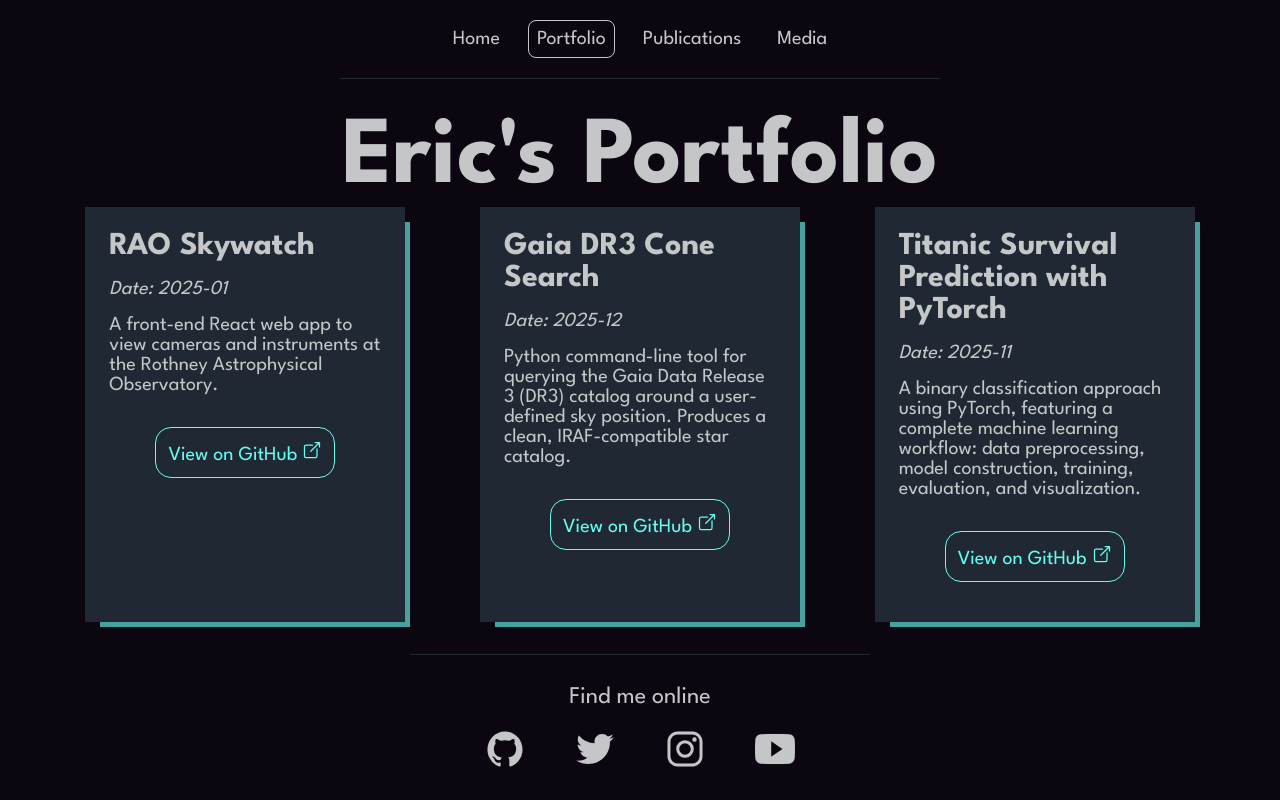
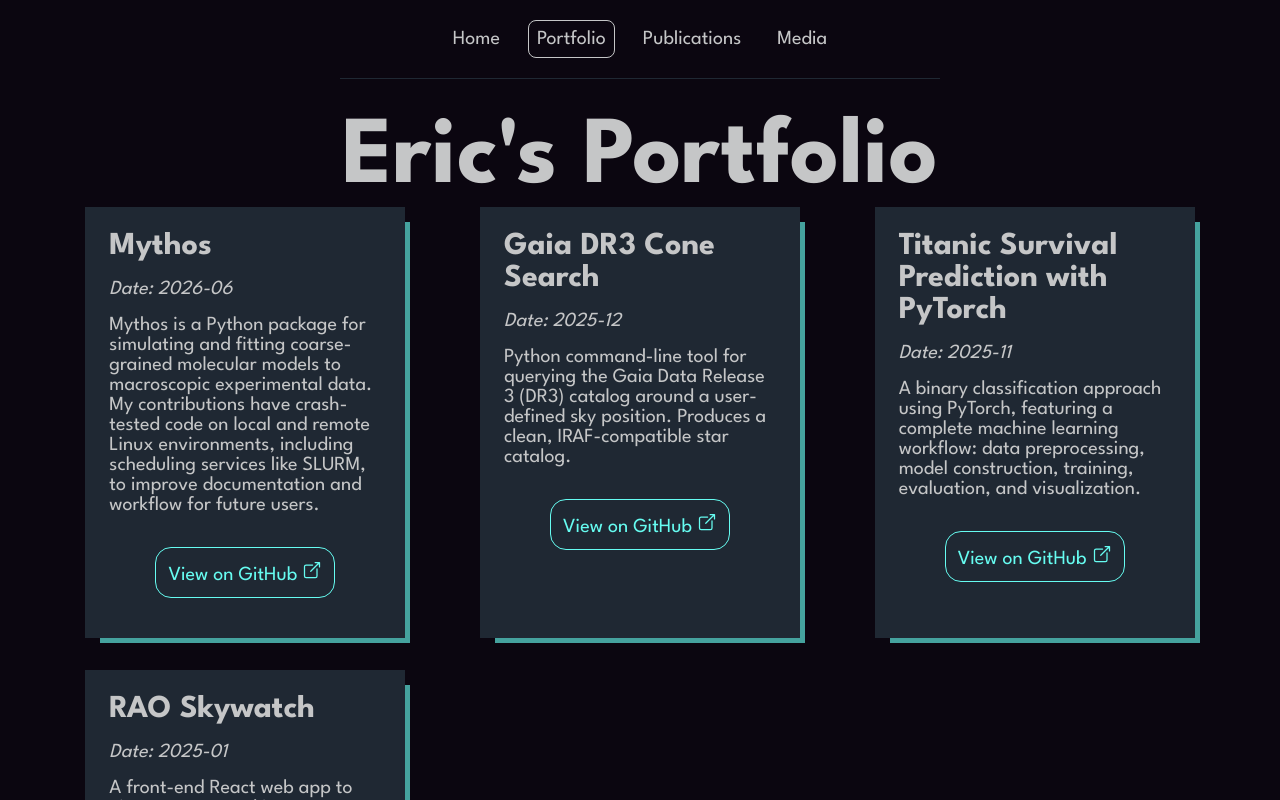
Before and after one commit to EKHess/portfolio, a React (Create React App) app: page /portfolio in a window 1280 px wide. Shown: the top 800 px of the page. Built offline with nearby package versions, Linux system fonts and the light colour scheme.

Commit message:
Updated portfolio with a new project, and re-ordered to be chronologically sorted, with the latest projects at the front.

```diff
--- a/src/data/portfolio/portfolio.js
+++ b/src/data/portfolio/portfolio.js
@@ -1,6 +1,33 @@
 export const portfolioLabel = "Eric's Portfolio";
 
 export const projects = [
+    {
+        id: 3,
+        title: "Mythos",
+        description: "Mythos is a Python package for simulating and fitting coarse-grained molecular models to macroscopic experimental data. My contributions have crash-tested code on local and remote Linux environments, including scheduling services like SLURM, to improve documentation and workflow for future users.",
+        year: "2026",
+        month: "06",
+        url: "https://github.com/mythos-bio/mythos",
+        hostedBy: "GitHub",
+    },
+    {
+        id: 2,
+        title: "Gaia DR3 Cone Search",
+        description: "Python command-line tool for querying the Gaia Data Release 3 (DR3) catalog around a user-defined sky position. Produces a clean, IRAF-compatible star catalog.",
+        year: "2025",
+        month: "12",
+        url: "https://github.com/EKHess/Gaia-DR3-Cone-Search",
+        hostedBy: "GitHub",
+    },
+    {
+        id: 1,
+        title: "Titanic Survival Prediction with PyTorch",
+        description: "A binary classification approach using PyTorch, featuring a complete machine learning workflow: data preprocessing, model construction, training, evaluation, and visualization.",
+        year: "2025",
+        month: "11",
+        url: "https://github.com/EKHess/Titanic-Survivors",
+        hostedBy: "GitHub",
+    },
     {
         id: 0,
         title: "RAO Skywatch",
@@ -10,22 +37,4 @@ export const projects = [
         url: "https://github.com/EKHess/RAO-Skywatch",
         hostedBy: "GitHub",
     },
-    {
-        id: 1,
-        title: "Gaia DR3 Cone Search",
-        description: "Python command-line tool for querying the Gaia Data Release 3 (DR3) catalog around a user-defined sky position. Produces a clean, IRAF-compatible star catalog.",
-        year: "2025",
-        month: "12",
-        url: "https://github.com/EKHess/Gaia-DR3-Cone-Search",
-        hostedBy: "GitHub",
-    },
-    {
-        id: 2,
-        title: "Titanic Survival Prediction with PyTorch",
-        description: "A binary classification approach using PyTorch, featuring a complete machine learning workflow: data preprocessing, model construction, training, evaluation, and visualization.",
-        year: "2025",
-        month: "11",
-        url: "https://github.com/EKHess/Titanic-Survivors",
-        hostedBy: "GitHub",
-    },
 ]
```
